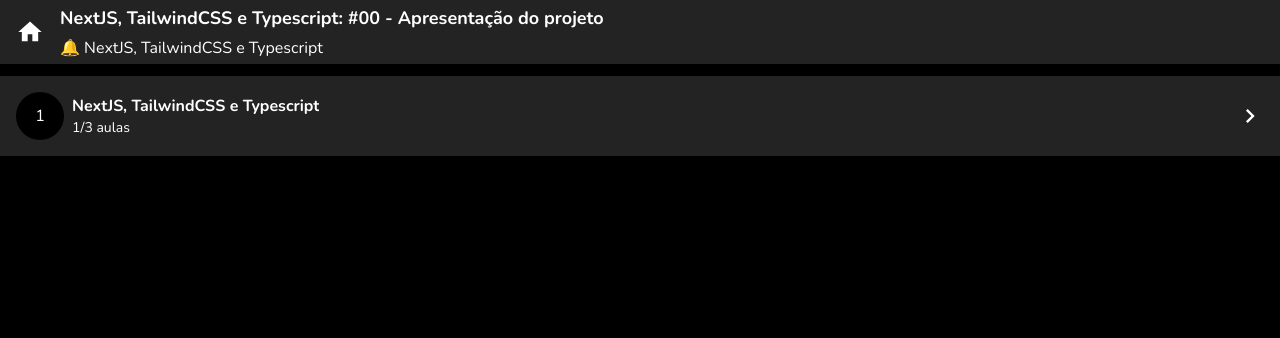
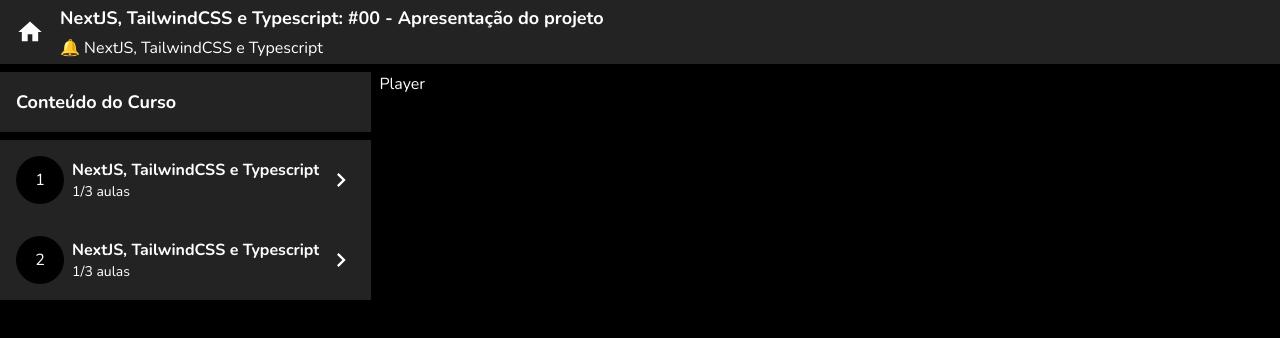
Before and after one commit to IvanBelshoff/course-platform, a Next.js app: page /player/1/1 in a window 1280 px wide. Shown: the top 338 px of the page. Built offline with nearby package versions, Linux system fonts and the light colour scheme.

Commit message:
feat: add playlist component

```diff
--- a/src/app/player/[courseId]/[classId]/page.tsx
+++ b/src/app/player/[courseId]/[classId]/page.tsx
@@ -1,7 +1,6 @@
-'use client';
+import { PlayerHeader, PlayerPlaylist } from '@/components/player';
+import React from 'react';
 
-import { PlayerClassGroup, PlayerHeader } from '@/components/player';
-import React, { useState } from 'react';
 interface Props {
     params: {
         courseId: string;
@@ -11,41 +10,69 @@
 
 export default function PagePlayer({ params: { classId, courseId } }: Props) {
 
-    const [open, setOpen] = useState<boolean>(false);
-
-    const handleToggle = () => {
-        setOpen(!open);
-    };
-
     return (
-        <main className='flex flex-col gap-3'>
+        <main className='flex flex-col gap-2'>
             <PlayerHeader
                 title='NextJS, TailwindCSS e Typescript: #00 - Apresentação do projeto'
                 subtitle='🔔 NextJS, TailwindCSS e Typescript'
             />
-            <PlayerClassGroup
-                title='NextJS, TailwindCSS e Typescript'
-                position={1}
-                open={open}
-                onToggle={handleToggle}
-                classes={[
+
+            <div className='flex gap-2'>
+
+                <div className='max-w-96'>
+                    <PlayerPlaylist
+                        playingClassId={classId}
+                        playingCourseId={courseId}
+                        classGroups={[
                             {
+                                title: 'NextJS, TailwindCSS e Typescript',
+                                classes: [
+                                    {
+                                        classId: 'aula-01',
                                         title: 'NextJS, TailwindCSS e Typescript: #00 - Apresentação do projeto',
-                        plyaing: false,
                                         done: true,
                                     },
                                     {
+                                        classId: 'aula-02',
                                         title: 'NextJS, TailwindCSS e Typescript: #01 - Configurando o ambiente',
-                        plyaing: true,
                                         done: false,
                                     },
                                     {
+                                        classId: 'aula-03',
                                         title: 'NextJS, TailwindCSS e Typescript: #02 - Criando a página inicial',
-                        plyaing: false,
+                                        done: false,
+                                    }
+                                ]
+                            },
+                            {
+                                title: 'NextJS, TailwindCSS e Typescript',
+                                classes: [
+                                    {
+                                        classId: 'aula-04',
+                                        title: 'NextJS, TailwindCSS e Typescript: #00 - Apresentação do projeto',
+                                        done: true,
+                                    },
+                                    {
+                                        classId: 'aula-05',
+                                        title: 'NextJS, TailwindCSS e Typescript: #01 - Configurando o ambiente',
                                         done: false,
                                     },
-                ]}
-            />
+                                    {
+                                        classId: 'aula-06',
+                                        title: 'NextJS, TailwindCSS e Typescript: #02 - Criando a página inicial',
+                                        done: false,
+                                    }
+                                ]
+                            }
+                        ]}                     />
+                </div>
+
+                <div className='flex-1'>
+                    Player
+                </div>
+
+            </div>
+
         </main>
     );
 };
--- a/src/components/player/index.ts
+++ b/src/components/player/index.ts
@@ -1,3 +1,4 @@
 export * from './PlayerHeader';
-export * from './PlayerClass';
-export * from './PlayerClassGroup';
+export * from './playlist/components/PlayerClass';
+export * from './playlist/components/PlayerClassGroup';
+export * from './playlist/PlayerPlaylist';
--- /dev/null
+++ b/src/components/player/playlist/PlayerPlaylist.tsx
@@ -0,0 +1,51 @@
+'use client';
+import React, { useState } from 'react';
+import { IPlayerClassGroupProps, PlayerClassGroup } from './components/PlayerClassGroup';
+import { useRouter } from 'next/navigation';
+
+interface IPlayerPlaylistProps {
+    playingClassId: string;
+    playingCourseId: string;
+    classGroups: Pick<IPlayerClassGroupProps, 'title' | 'classes'>[]
+}
+
+export const PlayerPlaylist: React.FC<IPlayerPlaylistProps> = ({ classGroups, playingClassId, playingCourseId }) => {
+
+    const [openedIndex, setOpenedIndex] = useState<number | undefined>(undefined);
+
+    const handleToggle = (index: number) => {
+        setOpenedIndex((prevIndex) => (prevIndex === index ? undefined : index));
+    };
+
+    const router = useRouter();
+
+    return (
+        <div className='flex flex-col gap-2'>
+
+            <div className='flex flex-col p-4 bg-paper'>
+                <h3 className='text-lg font-bold'>
+                    Conteúdo do Curso
+                </h3>
+            </div>
+
+            <ol>
+                {classGroups.map((classGroupItem, index) => (
+                    <li key={classGroupItem.title}>
+                        <PlayerClassGroup
+                            {...classGroupItem}
+                            playingClassId={playingClassId}
+                            open={openedIndex === index}
+                            position={index + 1}
+                            onToggle={() => handleToggle(index)}
+                            onPlay={(classId) => router.push(`/player/${playingCourseId}/${classId}`)}
+                            onCheck={(classId) => console.log(classId)}
+                        />
+                    </li>
+
+                ))}
+            </ol>
+
+
+        </div>
+    );
+};
--- a/src/components/player/PlayerClassGroup.tsx
+++ b/src/components/player/playlist/components/PlayerClassGroup.tsx
@@ -2,19 +2,22 @@
 import { IPlayerClassProps, PlayerClass } from './PlayerClass';
 import { MdKeyboardArrowDown, MdKeyboardArrowRight } from 'react-icons/md';
 
-interface IPlayerClassGroupProps {
+export interface IPlayerClassGroupProps {
     position: number;
     open: boolean;
     title: string;
-    classes: Omit<IPlayerClassProps, 'onPlay' | 'onCheck'>[];
+    playingClassId: string;
+    classes: (Pick<IPlayerClassProps, 'title' | 'done'> & { classId: string })[];
     onToggle: () => void;
+    onPlay: (classId: string) => void;
+    onCheck: (classId: string) => void;
 }
 
-export const PlayerClassGroup: React.FC<IPlayerClassGroupProps> = ({ classes, position, title, open, onToggle }) => {
+export const PlayerClassGroup: React.FC<IPlayerClassGroupProps> = ({ classes, position, title, open, onToggle, onPlay, onCheck, playingClassId }) => {
     return (
         <div className='flex flex-col' >
 
-            <button className='flex gap-2 p-4 bg-paper items-center' onClick={onToggle}>
+            <button className='flex gap-2 p-4 bg-paper items-center active:opacity-80' onClick={onToggle}>
                 <div className='bg-background h-12 w-12 items-center justify-center flex rounded-full'>
                     {position}
                 </div>
@@ -34,8 +37,9 @@
                     <li key={classItem.title}>
                         <PlayerClass
                             {...classItem}
-                            onCheck={() => console.log('check')}
-                            onPlay={() => console.log('play')}
+                            plyaing={classItem.classId === playingClassId}
+                            onCheck={() => onCheck(classItem.classId)}
+                            onPlay={() => onPlay(classItem.classId)}
                         />
                     </li>
                 ))}
```
Also changed, not shown: src/components/player/playlist/components/PlayerClass.tsx (renamed from src/components/player/PlayerClass.tsx). Lines whose indentation alone changed are shown as unchanged.
